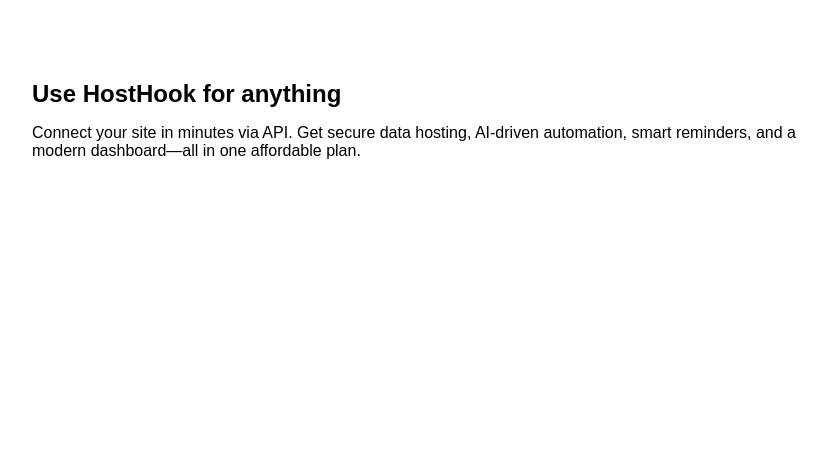
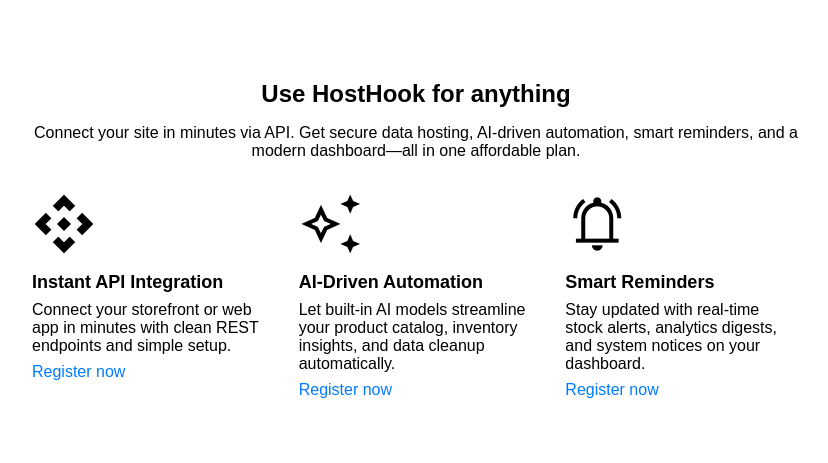
Before and after one commit to sabuka-dumbo/HostHook, a Django app: page / in a window 1280 px wide. Shown: the part 1364-1827 px from the top of the page, without its empty margins (224-1052 px from the left). Before the commit the page ends 1523 px from the top, so only its background shows below. Run offline with Django 5.2, Linux system fonts and the light colour scheme.

Commit message:
Sep 20, 2026, 6:57 PM

```diff
--- a/HostHook/hhapp/static/css/style.css
+++ b/HostHook/hhapp/static/css/style.css
@@ -276,6 +276,7 @@
     margin: 0;
     font-size: 24px;
     font-weight: bold;
+    text-align: center;
     font-family: 'Arial', sans-serif;
 }
 
@@ -286,6 +287,7 @@
     margin: 0;
     font-size: 16px;
     font-weight: normal;
+    text-align: center;
     font-family: 'Arial', sans-serif;
 }
 
@@ -295,6 +297,59 @@
     display: flex;
     flex-direction: row;
     justify-content: space-between;
+    gap: 32px;
+}
+
+.start-item {
+    width: 100%;
+    height: max-content;
+    margin: 0;
+    padding: 0;
+    gap: 16px;
+    display: flex;
+    flex-direction: column;
+}
+
+.start-item span {
+    font-size: 64px;
+}
+
+.start-item-content {
+    display: flex;
+    flex-direction: column;
+    gap: 8px;
+}
+
+.start-item h2 {
+    width: 100%;
+    height: max-content;
+    font-size: 18px;
+    font-weight: bold;
+    font-family: 'Arial', sans-serif;
+    margin: 0;
+    padding: 0;
+}
+
+.start-item p {
+    width: 100%;
+    height: max-content;
+    font-size: 16px;
+    font-weight: normal;
+    font-family: 'Arial', sans-serif;
+    margin: 0;
+    padding: 0;
+}
+
+.start-item a {
+    width: 100%;
+    height: max-content;
+    margin: 0;
+    padding: 0;
+    font-size: 16px;
+    font-weight: normal;
+    color: #007BFF;
+    text-decoration: none;
+    font-family: 'Arial', sans-serif;
 }
 
 @media (max-width: 740px) {
--- a/HostHook/hhapp/templates/index.html
+++ b/HostHook/hhapp/templates/index.html
@@ -79,7 +79,37 @@
         </div>
 
         <div class="start-content">
+            <!-- Item 1: API Integration -->
             <div class="start-item">
+                <span class="material-symbols-outlined">api</span>
+
+                <div class="start-item-content">
+                    <h2>Instant API Integration</h2>
+                    <p>Connect your storefront or web app in minutes with clean REST endpoints and simple setup.</p>
+                    <a href="">Register now</a>
+                </div>
+            </div>
+
+            <!-- Item 2: AI Automation -->
+            <div class="start-item">
+                <span class="material-symbols-outlined">auto_awesome</span>
+
+                <div class="start-item-content">
+                    <h2>AI-Driven Automation</h2>
+                    <p>Let built-in AI models streamline your product catalog, inventory insights, and data cleanup automatically.</p>
+                    <a href="">Register now</a>
+                </div>
+            </div>
+
+            <!-- Item 3: Smart Reminders -->
+            <div class="start-item">
+                <span class="material-symbols-outlined">notifications_active</span>
+
+                <div class="start-item-content">
+                    <h2>Smart Reminders</h2>
+                    <p>Stay updated with real-time stock alerts, analytics digests, and system notices on your dashboard.</p>
+                    <a href="">Register now</a>
+                </div>
             </div>
         </div>
     </section>
```
